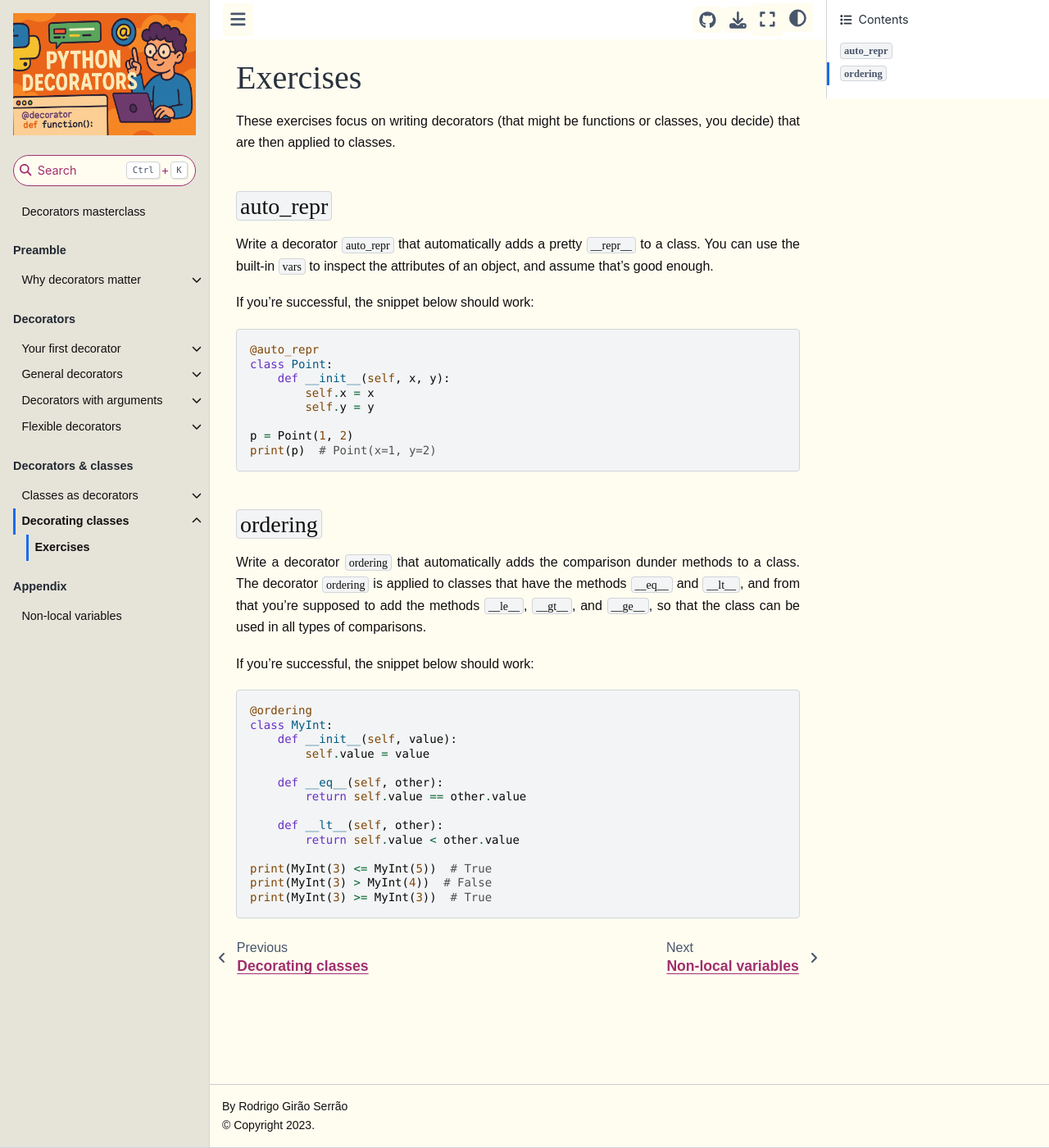
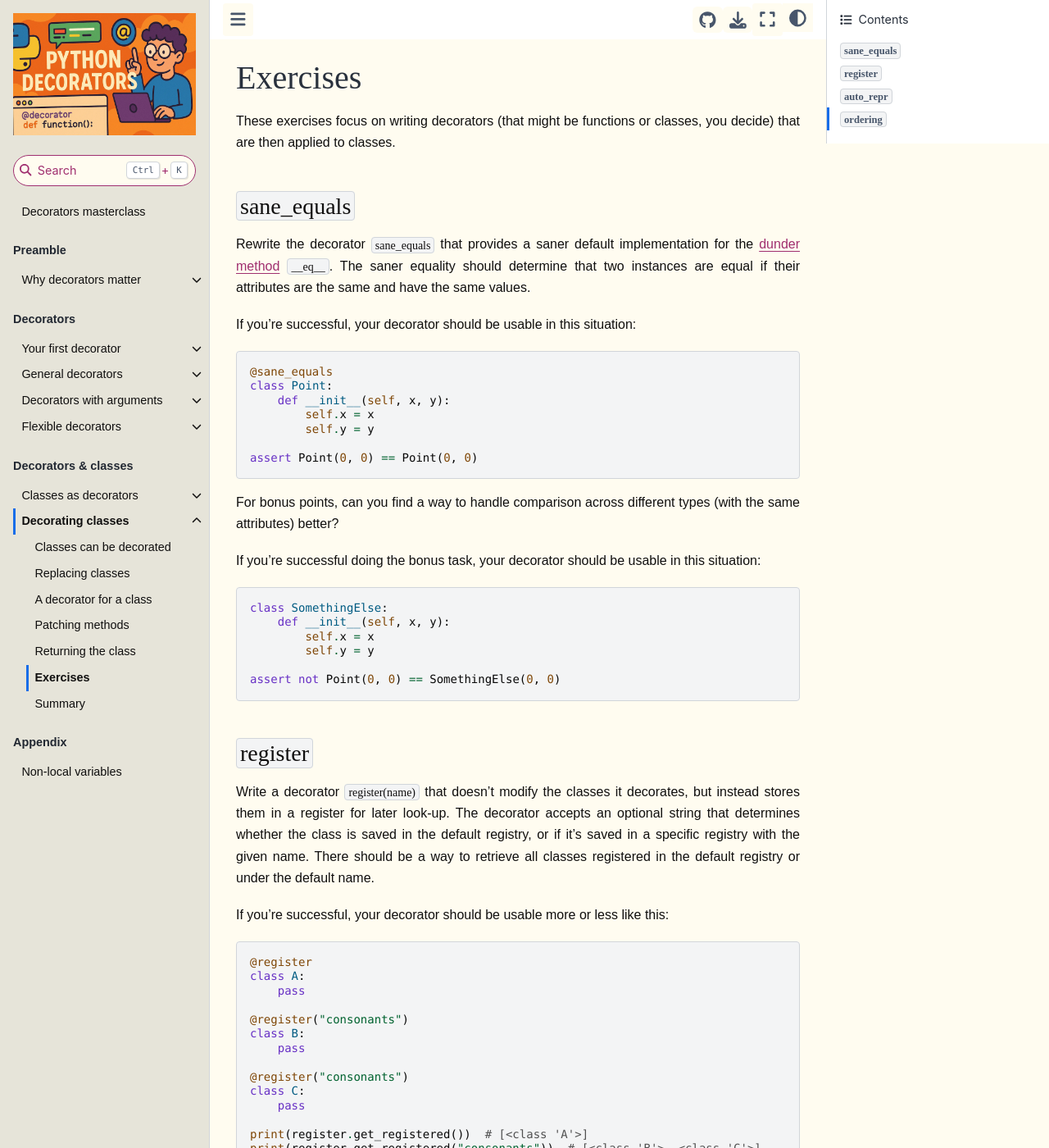
Before and after one commit to mathspp/decorators, a Jupyter Book: the page built from decorating-classes/exercises.md, in a window 1280 px wide and 1400 px high. Shown: the whole window at 82% size. Built offline with Jupyter Book 1.0.4 settings and Sphinx 7.4.7 and the Sphinx Book theme 1.1.4, drawn with Linux system fonts in a browser that asks for light colours; some web fonts are replaced; some of the changed text lies outside the part shown.

Commit message:
Work on section decorators for classes.

````diff
--- a/_toc.yml
+++ b/_toc.yml
@@ -69,9 +69,16 @@ parts:
         - file: classes-as-decorators/decorator-with-attributes.md
         - file: classes-as-decorators/customisable-class-based-decorator.md
         - file: classes-as-decorators/exercises.md
+        - file: classes-as-decorators/summary.md
       - file: decorating-classes/index.md
         sections:
+        - file: decorating-classes/classes-are-objects.md
+        - file: decorating-classes/replacing-classes.md
+        - file: decorating-classes/a-decorator-for-a-class.md
+        - file: decorating-classes/patching-methods.md
+        - file: decorating-classes/returning-the-class.md
         - file: decorating-classes/exercises.md
+        - file: decorating-classes/summary.md
   - caption: Appendix
     chapters:
       - file: appendix/non-local-variables.md
--- a/decorating-classes/exercises.md
+++ b/decorating-classes/exercises.md
@@ -2,6 +2,61 @@
 
 These exercises focus on writing decorators (that might be functions or classes, you decide) that are then applied to classes.
 
+
+## `sane_equals`
+
+Rewrite the decorator `sane_equals` that provides a saner default implementation for the [dunder method](https://mathspp.com/blog/pydonts) `__eq__`.
+The saner equality should determine that two instances are equal if their attributes are the same and have the same values.
+
+If you're successful, your decorator should be usable in this situation:
+
+```py
+@sane_equals
+class Point:
+    def __init__(self, x, y):
+        self.x = x
+        self.y = y
+
+assert Point(0, 0) == Point(0, 0)
+```
+
+For bonus points, can you find a way to handle comparison across different types (with the same attributes) better?
+
+If you're successful doing the bonus task, your decorator should be usable in this situation:
+
+```py
+class SomethingElse:
+    def __init__(self, x, y):
+        self.x = x
+        self.y = y
+
+assert not Point(0, 0) == SomethingElse(0, 0)
+```
+
+## `register`
+
+Write a decorator `register(name)` that doesn't modify the classes it decorates, but instead stores them in a register for later look-up.
+The decorator accepts an optional string that determines whether the class is saved in the default registry, or if it's saved in a specific registry with the given name.
+There should be a way to retrieve all classes registered in the default registry or under the default name.
+
+If you're successful, your decorator should be usable more or less like this:
+
+```python
+@register
+class A:
+    pass
+
+@register("consonants")
+class B:
+    pass
+
+@register("consonants")
+class C:
+    pass
+
+print(register.get_registered())  # [<class 'A'>]
+print(register.get_registered("consonants"))  # [<class 'B'>, <class 'C'>]
+```
 
 ## `auto_repr`
 
@@ -10,7 +65,7 @@ You can use the built-in `vars` to inspect the attributes of an object, and assu
 
 If you're successful, the snippet below should work:
 
-```py
+```python
 @auto_repr
 class Point:
     def __init__(self, x, y):
@@ -21,6 +76,8 @@ p = Point(1, 2)
 print(p)  # Point(x=1, y=2)
 ```
 
+This is a small subset of what the decorator `dataclasses.dataclass` from the standard library does.
+
 
 ## `ordering`
 
@@ -29,7 +86,7 @@ The decorator `ordering` is applied to classes that have the methods `__eq__` an
 
 If you're successful, the snippet below should work:
 
-```py
+```python
 @ordering
 class MyInt:
     def __init__(self, value):
@@ -45,3 +102,5 @@ print(MyInt(3) <= MyInt(5))  # True
 print(MyInt(3) > MyInt(4))  # False
 print(MyInt(3) >= MyInt(3))  # True
 ```
+
+This is a simplification of the decorator `functools.total_ordering` from the standard library.
````
Also changed, not shown: appendix/non-local-variables.md (+4 -4 lines), decorating-classes/a-decorator-for-a-class.md (added, +57 -0 lines), decorating-classes/classes-are-objects.md (added, +35 -0 lines), decorating-classes/index.md (+11 -0 lines), decorating-classes/patching-methods.md (added, +32 -0 lines), decorating-classes/replacing-classes.md (added, +19 -0 lines), decorating-classes/returning-the-class.md (added, +28 -0 lines), decorating-classes/summary.md (added, +12 -0 lines), 1 other file.
